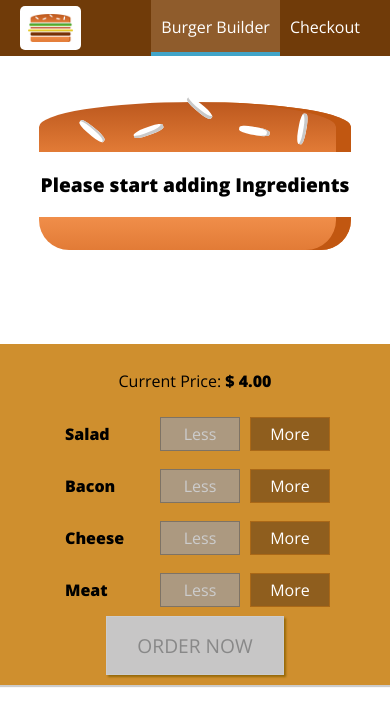
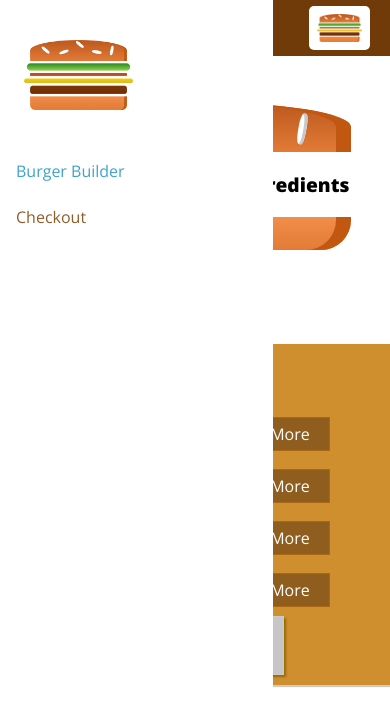
Before and after one commit to felipereina/burgerBuilder, a React (Create React App) app: page / in a window 390 px wide. Shown: the top 726 px of the page. Built offline with nearby package versions, Linux system fonts and the light colour scheme.

Commit message:
added sideDrawer for mobile navigation

```diff
--- a/src/components/Layout/Layout.js
+++ b/src/components/Layout/Layout.js
@@ -2,10 +2,12 @@
 import Aux from '../../hoc/Aux'
 import classes from './Layout.module.css'
 import Toolbar from '../Navigation/Toolbar/Toolbar'
+import SideDrawer from '../Navigation/SideDrawer/SideDrawer'
 
 const layout = (props) => (
     <Aux>
         <Toolbar />
+        <SideDrawer />
         <div>Toolbar, SideDrawer, Backdrop</div>
         <main className={classes.Content}>
             {props.children}
--- a/src/components/Logo/Logo.js
+++ b/src/components/Logo/Logo.js
@@ -4,7 +4,7 @@
 
 const logo = (props) => (
     <div className={classes.Logo}>
-        <img src={BurgerLogo} alt="burger image" />
+        <img src={BurgerLogo} alt="burger" />
     </div>
 )
 
--- a/src/components/Logo/Logo.module.css
+++ b/src/components/Logo/Logo.module.css
@@ -1,6 +1,6 @@
 .Logo{
     padding: 8px;
-    height: 80%;
+    height: 100%;
     box-sizing: border-box;
     background-color: white;
     border-radius: 5px;
--- a/src/components/Navigation/NavigationItem/NavigationItem.module.css
+++ b/src/components/Navigation/NavigationItem/NavigationItem.module.css
@@ -1,9 +1,31 @@
+.NavigationItem{
+    margin: 10px 0;
+    box-sizing: border-box;
+    display: block;
+    width: 100%;
+}
+
+.NavigationItem a{
+    color: #8F5C2C;
+    text-decoration: none;
+    width: 100%;
+    border-bottom: 4px solid transparent;
+    display: block;
+}
+
+.NavigationItem a:hover,
+.NavigationItem a:active,
+.NavigationItem a.active{
+    color: #40A4C8;
+}
+
+@media (width: 500px){
     .NavigationItem{
         padding: 0;
-    box-sizing: border-box;
         display: flex;
         height: 100%;
         align-items: center;
+        width: auto;
     }
 
     .NavigationItem a{
@@ -12,8 +34,6 @@
         height: 100%;
         padding: 16px 10px;
         border-bottom: 4px solid transparent;
-    box-sizing: border-box;
-    display: block;
     }
 
     .NavigationItem a:hover,
@@ -23,3 +43,4 @@
         border-bottom: 4px solid #40A4C8;
         color: white;
     }
+}
--- a/src/components/Navigation/NavigationItems/NavigationItems.module.css
+++ b/src/components/Navigation/NavigationItems/NavigationItems.module.css
@@ -3,6 +3,13 @@
     margin: 0;
     list-style: none;
     display: flex;
+    flex-flow: column;
     align-items: center;
     height: 100%;
 }
+
+@media (width: 500px){
+    .NavigationItems{
+        flex-flow: row;
+    }
+}
--- /dev/null
+++ b/src/components/Navigation/SideDrawer/SideDrawer.js
@@ -0,0 +1,21 @@
+import React from 'react'
+import classes from './SideDrawer.module.css'
+import Logo from '../../Logo/Logo'
+import NavigationItems from '../NavigationItems/NavigationItems'
+
+const sideDrawer = (props) => {
+
+
+    return (
+        <div className={classes.SideDrawer}>
+            <div className={classes.Logo}>
+                <Logo />
+            </div>
+            <nav>
+                <NavigationItems />
+            </nav>
+        </div>
+    )
+}
+
+export default sideDrawer
--- /dev/null
+++ b/src/components/Navigation/SideDrawer/SideDrawer.module.css
@@ -0,0 +1,32 @@
+.SideDrawer {
+    position: fixed;
+    width: 280px;
+    max-width: 70%;
+    height: 100%;
+    left: 0;
+    top: 0;
+    z-index: 200;
+    background-color: white;
+    padding: 32px 16px;
+    box-sizing: border-box;
+    transition: transform 0.3s ease-out;
+}
+
+@media (min-width: 500px){
+    .SideDrawer{
+        display: none;
+    }
+}
+
+.Open {
+    transform: translateX(0)
+}
+
+.Close {
+    transform: translateX(-100%)
+}
+
+.Logo {
+    height: 11%;
+    margin-bottom: 32px;
+}
--- a/src/components/Navigation/Toolbar/Toolbar.js
+++ b/src/components/Navigation/Toolbar/Toolbar.js
@@ -5,8 +5,11 @@
 
 const toolbar = (props) => (
     <header className={classes.Toolbar}>
-        <Logo />
-        <nav>
+        <div>Menu</div>
+        <div className={classes.Logo}>
+            <Logo />
+        </div>
+        <nav className={classes.DesktopOnly}>
             <NavigationItems />
         </nav>
     </header>
--- a/src/components/Navigation/Toolbar/Toolbar.module.css
+++ b/src/components/Navigation/Toolbar/Toolbar.module.css
@@ -16,3 +16,13 @@
 .Toolbar nav {
     height: 100%
 }
+
+.Logo {
+    height: 80%;
+}
+
+@media (max-width: 499px){
+    .DesktopOnly{
+        display: none;
+    }
+}
```
Lines whose indentation alone changed are shown as unchanged.
